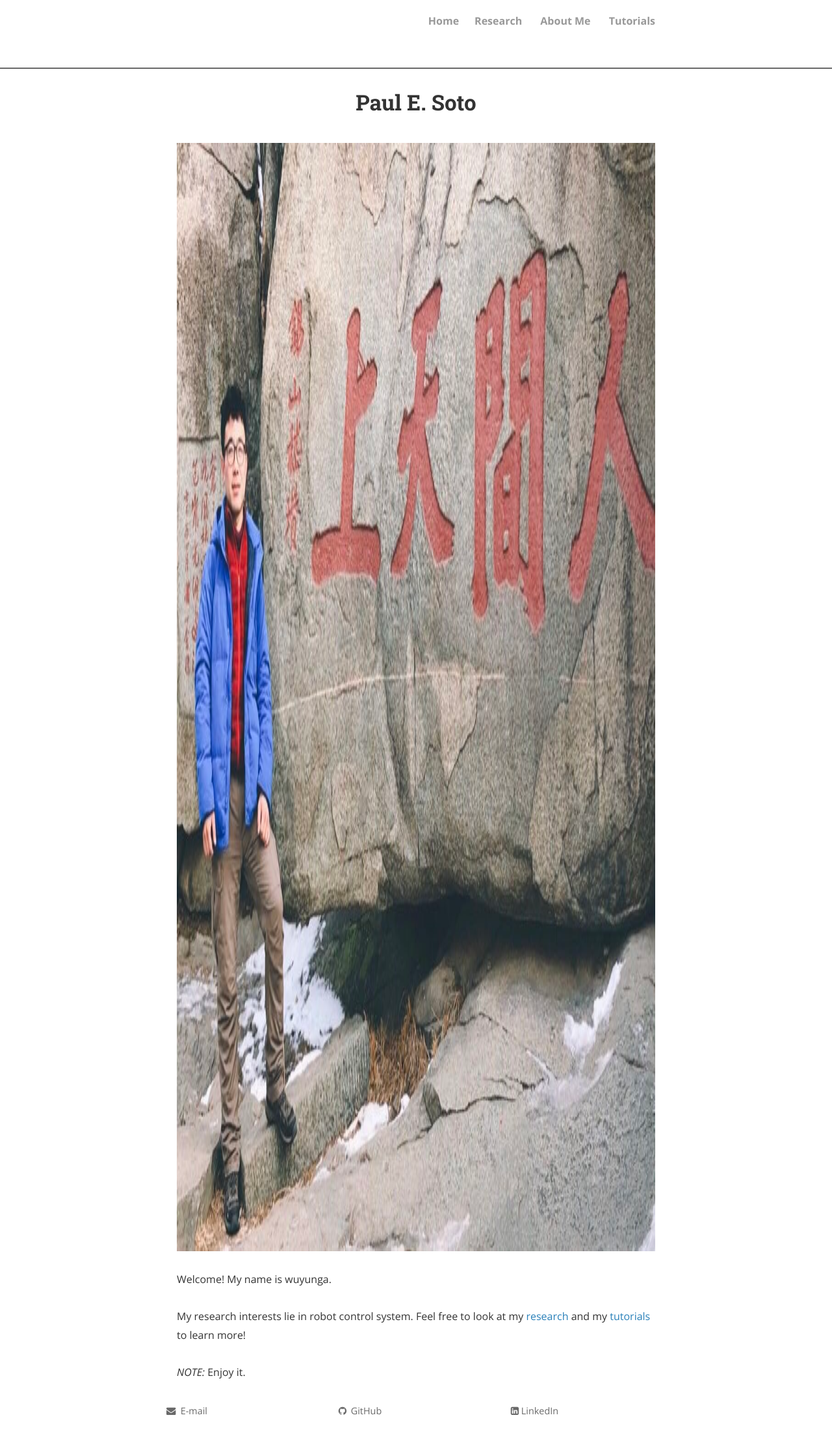
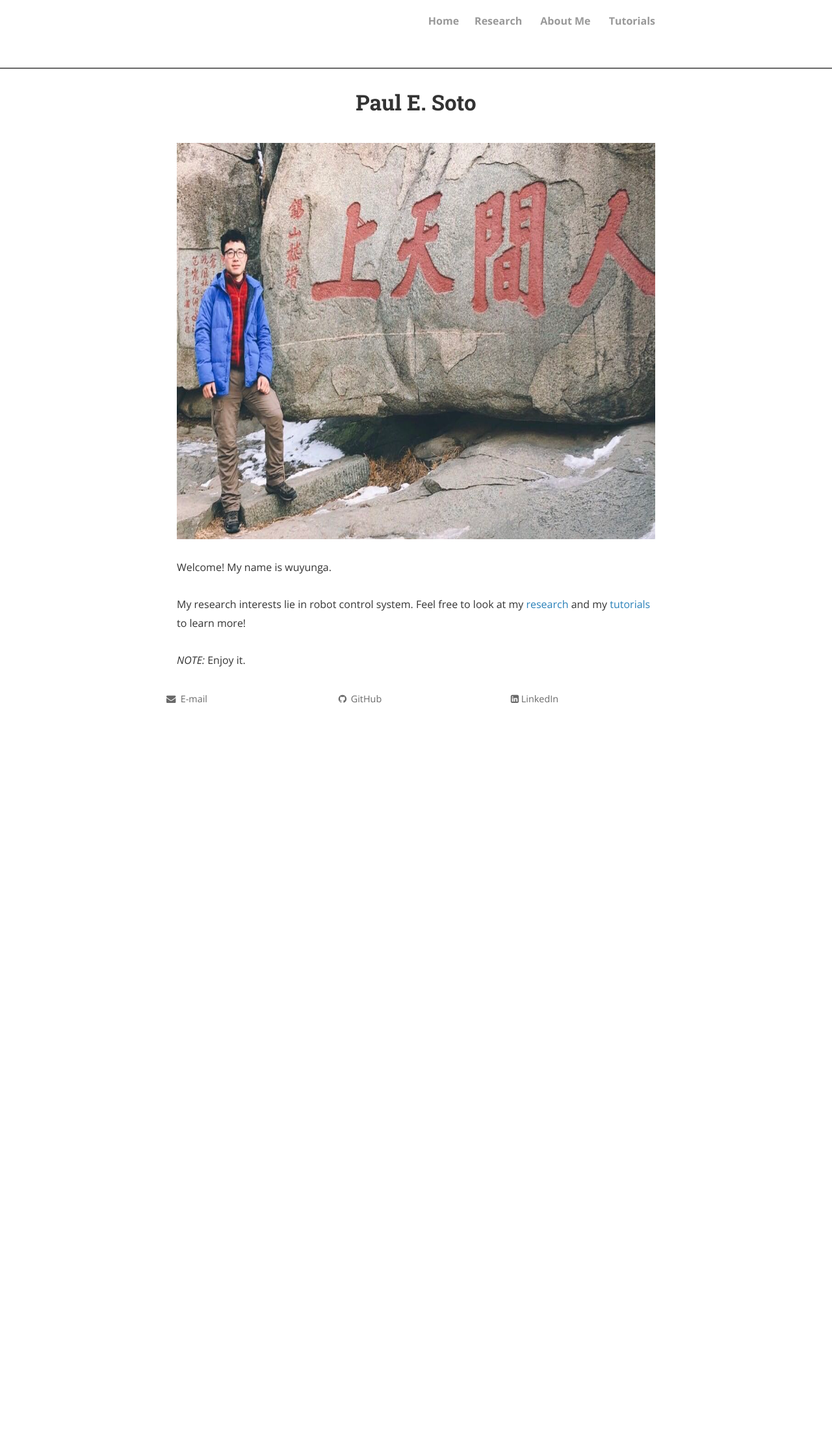
Before and after one commit to Yunga-Wu/Yunga-Wu.github.io, a Jekyll site: the page built from index.html, in a window 1280 px wide. Shown: the whole page at 65% size. Built offline with Jekyll 4.4.1, drawn with Linux system fonts in a browser that asks for light colours; nearby versions of some CDN libraries; comment, search, counter and statistics services are not loaded; a style sheet for code colours, icons or effects is not loaded; after the commit the page ends 1136 px from its top, so only the background shows below that.

Commit message:
Update index.html

```diff
--- a/index.html
+++ b/index.html
@@ -13,7 +13,7 @@
 </script>
 
 
-<img src="profile_picture.jpg" alt="Yunga Wu pic" style="width:1279px;height:1706px;" title="Yunga Wu"; algin="middle">
+<img src="profile_picture.jpg" alt="Yunga Wu pic" style="width:1045px;height:610px;" title="Yunga Wu"; algin="middle">
 <br>
 Welcome! My name is wuyunga.
 
```
